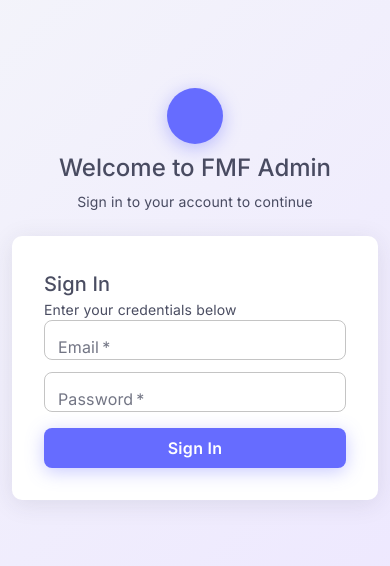
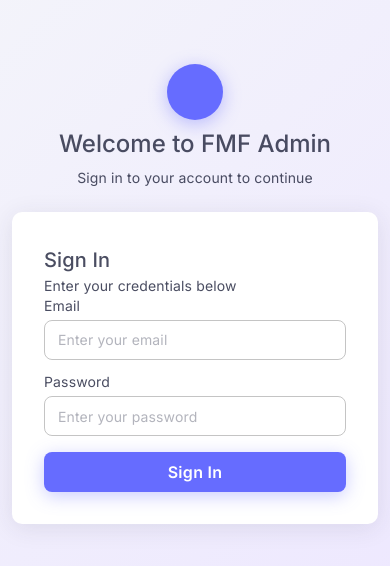
Before and after one commit to matrojadharmraj486-cmd/fmf-admin-panel, a React (Vite) app: page /login in a window 390 px wide. Shown: the part 128-694 px from the top of the page. Built offline with nearby package versions, Linux system fonts and the light colour scheme; no server answers; some icons are missing.

Commit message:
make changes for responsive design

```diff
--- a/src/index.css
+++ b/src/index.css
@@ -47,6 +47,18 @@ html, body, #root {
   color: rgba(231, 227, 252, 0.87);
 }
 
+/* Safety net for Quill toolbar icons. An <svg> without width/height attributes
+   falls back to the CSS default replaced-element size (300x150), so if the base
+   quill.snow styles ever fail to apply the toolbar pickers render as huge shapes.
+   The extra .fmf-rich-editor prefix keeps this above Quill's own selectors. */
+.fmf-rich-editor .ql-snow.ql-toolbar button svg,
+.fmf-rich-editor .ql-snow .ql-toolbar button svg,
+.fmf-rich-editor .ql-snow .ql-picker-label svg,
+.fmf-rich-editor .ql-toolbar svg {
+  width: 18px;
+  height: 18px;
+}
+
 /* Scrollbar styling */
 ::-webkit-scrollbar {
   width: 5px;
--- a/src/pages/Banners.jsx
+++ b/src/pages/Banners.jsx
@@ -447,14 +447,14 @@ export default function Banners() {
         <Grid container spacing={2}>
           {items.map((b) => (
             <Grid key={b._id} size={{ xs: 12, sm: 6, md: 4, lg: 3 }}>
-              <Card sx={{ overflow: "hidden" }}>
+              <Card sx={{ overflow: "hidden", height: "100%", display: "flex", flexDirection: "column" }}>
                 <Box
                   component="img"
                   src={b.image || b.imageUrl}
                   alt="banner"
-                  sx={{ width: "100%", height: 160, objectFit: "cover", display: "block" }}
+                  sx={{ width: "100%", height: 160, objectFit: "cover", display: "block", flexShrink: 0 }}
                 />
-                <CardContent sx={{ p: 1.5, "&:last-child": { pb: 1.5 } }}>
+                <CardContent sx={{ p: 1.5, flex: 1, "&:last-child": { pb: 1.5 } }}>
                   <Box sx={{ display: "flex", alignItems: "flex-start", justifyContent: "space-between", gap: 1 }}>
                     <Box>
                       <Typography variant="caption" color="text.secondary" display="block">
--- a/src/pages/Login.jsx
+++ b/src/pages/Login.jsx
@@ -94,37 +94,47 @@ export default function Login() {
             )}
 
             <Box component="form" onSubmit={onSubmit} noValidate>
+              <Box sx={{ mb: 3 }}>
+                <Typography
+                  component="label"
+                  htmlFor="login-email"
+                  variant="body2"
+                  fontWeight={600}
+                  sx={{ display: 'block', mb: 1, color: 'text.primary' }}
+                >
+                  Email
+                </Typography>
                 <TextField
-                label="Email"
+                  id="login-email"
                   type="email"
                   fullWidth
                   value={email}
                   onChange={(e) => setEmail(e.target.value)}
                   required
                   autoComplete="email"
-                InputProps={{
-                  startAdornment: (
-                    <InputAdornment position="start">
-                      <Icon icon="mdi:email-outline" fontSize={20} />
-                    </InputAdornment>
-                  ),
-                }}
-                sx={{ mb: 3 }}
+                  placeholder="Enter your email"
                 />
+              </Box>
+              <Box sx={{ mb: 4 }}>
+                <Typography
+                  component="label"
+                  htmlFor="login-password"
+                  variant="body2"
+                  fontWeight={600}
+                  sx={{ display: 'block', mb: 1, color: 'text.primary' }}
+                >
+                  Password
+                </Typography>
                 <TextField
-                label="Password"
+                  id="login-password"
                   type={showPassword ? 'text' : 'password'}
                   fullWidth
                   value={password}
                   onChange={(e) => setPassword(e.target.value)}
                   required
                   autoComplete="current-password"
+                  placeholder="Enter your password"
                   InputProps={{
-                  startAdornment: (
-                    <InputAdornment position="start">
-                      <Icon icon="mdi:lock-outline" fontSize={20} />
-                    </InputAdornment>
-                  ),
                     endAdornment: (
                       <InputAdornment position="end">
                         <IconButton
@@ -137,8 +147,8 @@ export default function Login() {
                       </InputAdornment>
                     ),
                   }}
-                sx={{ mb: 4 }}
                 />
+              </Box>
               <Button
                 type="submit"
                 variant="contained"
--- a/src/pages/Testimonials.jsx
+++ b/src/pages/Testimonials.jsx
@@ -275,7 +275,17 @@ export default function Testimonials() {
                   <Typography variant="body2" color="text.secondary">
                     {t.designation}{t.location ? ` • ${t.location}` : ''}
                   </Typography>
-                  <Typography variant="body2" color="text.primary" sx={{ flex: 1 }}>
+                  <Typography
+                    variant="body2"
+                    color="text.primary"
+                    sx={{
+                      flex: 1,
+                      display: '-webkit-box',
+                      WebkitLineClamp: 4,
+                      WebkitBoxOrient: 'vertical',
+                      overflow: 'hidden',
+                    }}
+                  >
                     {t.review}
                   </Typography>
                   <Box sx={{ display: 'flex', alignItems: 'center', gap: 1, pt: 1 }}>
--- a/src/pages/Users.jsx
+++ b/src/pages/Users.jsx
@@ -643,12 +643,13 @@ function getPaymentPlan(p) { return p?.planName || p?.plan || p?.productName ||
 function getPaymentCreatedAt(p) { return p?.createdAt || p?.created_at || p?.date || p?.paidAt || p?.updatedAt || '' }
 function formatAny(v) { if (v === null || typeof v === 'undefined') return '-'; const s = String(v).trim(); return s ? s : '-' }
 function formatAmount(p) {
+  // Payment amounts are stored in paise (₹1 = 100 paise); convert to rupees for display.
   const amount = p?.amount ?? p?.price ?? p?.total ?? p?.value ?? ''
   const currency = p?.currency || p?.currencyCode || 'INR'
   if (amount === null || typeof amount === 'undefined' || amount === '') return '-'
   const n = Number(amount)
   if (!Number.isFinite(n)) return String(amount)
-  return `${n} ${currency}`
+  return `${(n / 100).toFixed(2)} ${currency}`
 }
 function formatDate(value) {
   if (!value) return '-'
```
Lines whose indentation alone changed are shown as unchanged.
